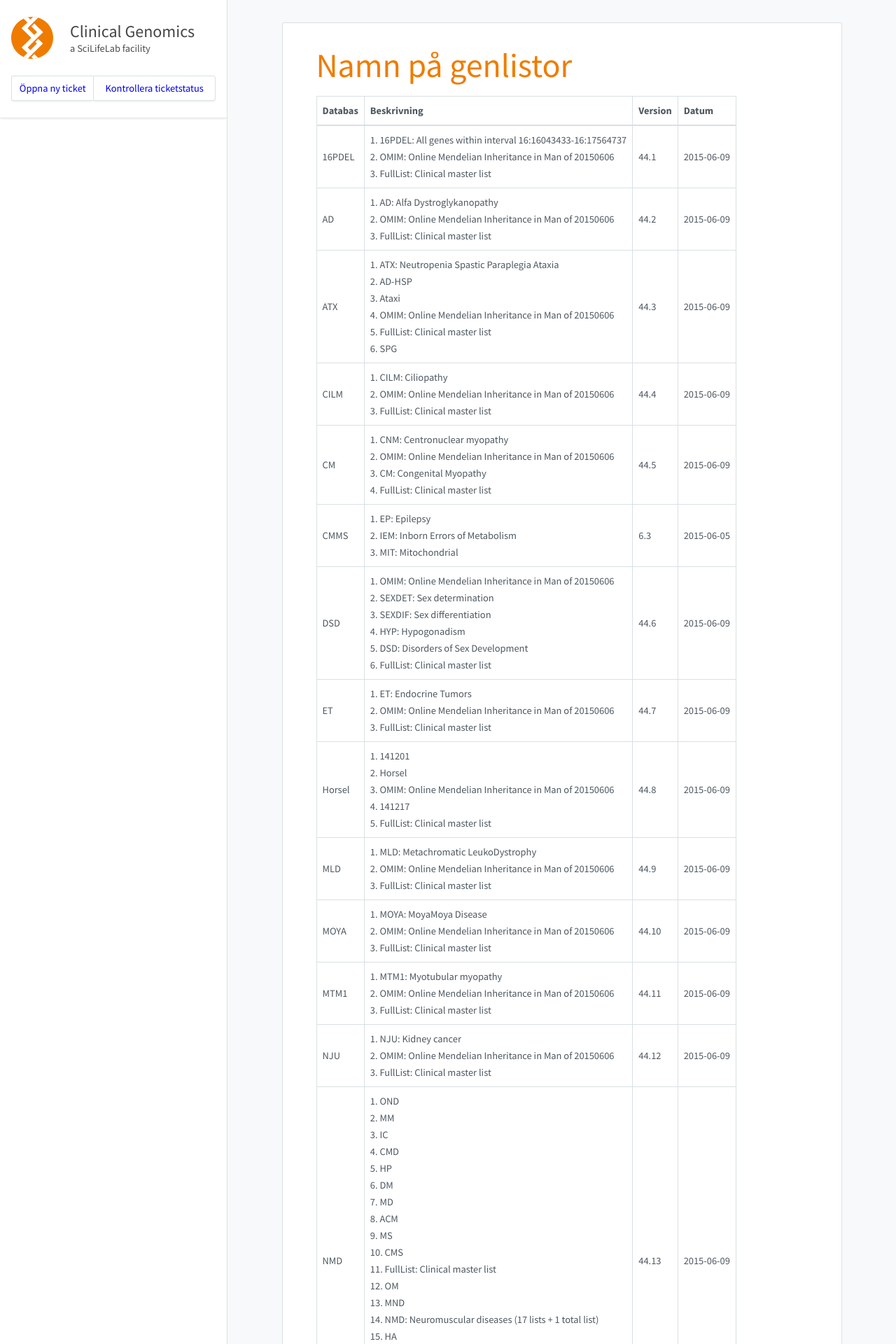
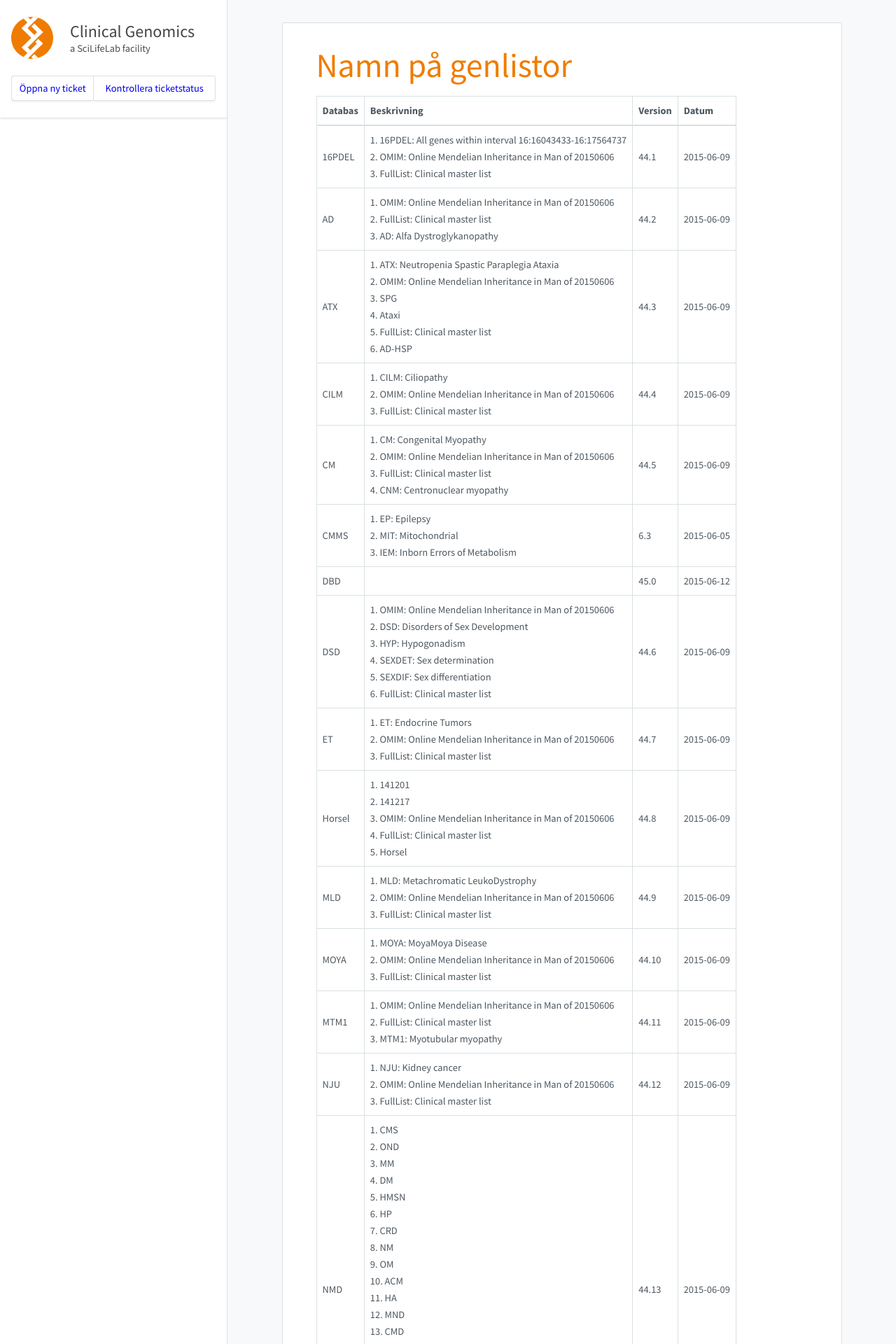
Before and after one commit to Clinical-Genomics/clinical-genomics.github.io, a Jekyll site: the page built from _pages/namnpagenlistor.md, in a window 1280 px wide. Shown: the top 1920 px of the page at 70% size. Built offline with Jekyll 4.4.1, drawn with Linux system fonts in a browser that asks for light colours; nearby versions of some CDN libraries; some of the changed text lies outside the part shown.

Commit message:
Update to cust002-DBD.txt

```diff
--- a/_pages/namnpagenlistor.md
+++ b/_pages/namnpagenlistor.md
@@ -9,19 +9,20 @@ title: Namn på genlistor
 |Databas|Beskrivning|Version|Datum|
 |---|---|---|---|
 |16PDEL|1. 16PDEL: All genes within interval 16:16043433-16:17564737<br />2. OMIM: Online Mendelian Inheritance in Man of 20150606<br />3. FullList: Clinical master list<br />|44.1|2015-06-09|
-|AD|1. AD: Alfa Dystroglykanopathy<br />2. OMIM: Online Mendelian Inheritance in Man of 20150606<br />3. FullList: Clinical master list<br />|44.2|2015-06-09|
-|ATX|1. ATX: Neutropenia Spastic Paraplegia Ataxia<br />2. AD-HSP<br />3. Ataxi<br />4. OMIM: Online Mendelian Inheritance in Man of 20150606<br />5. FullList: Clinical master list<br />6. SPG<br />|44.3|2015-06-09|
+|AD|1. OMIM: Online Mendelian Inheritance in Man of 20150606<br />2. FullList: Clinical master list<br />3. AD: Alfa Dystroglykanopathy<br />|44.2|2015-06-09|
+|ATX|1. ATX: Neutropenia Spastic Paraplegia Ataxia<br />2. OMIM: Online Mendelian Inheritance in Man of 20150606<br />3. SPG<br />4. Ataxi<br />5. FullList: Clinical master list<br />6. AD-HSP<br />|44.3|2015-06-09|
 |CILM|1. CILM: Ciliopathy<br />2. OMIM: Online Mendelian Inheritance in Man of 20150606<br />3. FullList: Clinical master list<br />|44.4|2015-06-09|
-|CM|1. CNM: Centronuclear myopathy<br />2. OMIM: Online Mendelian Inheritance in Man of 20150606<br />3. CM: Congenital Myopathy<br />4. FullList: Clinical master list<br />|44.5|2015-06-09|
-|CMMS|1. EP: Epilepsy<br />2. IEM: Inborn Errors of Metabolism<br />3. MIT: Mitochondrial<br />|6.3|2015-06-05|
-|DSD|1. OMIM: Online Mendelian Inheritance in Man of 20150606<br />2. SEXDET: Sex determination<br />3. SEXDIF: Sex differentiation<br />4. HYP: Hypogonadism<br />5. DSD: Disorders of Sex Development<br />6. FullList: Clinical master list<br />|44.6|2015-06-09|
+|CM|1. CM: Congenital Myopathy<br />2. OMIM: Online Mendelian Inheritance in Man of 20150606<br />3. FullList: Clinical master list<br />4. CNM: Centronuclear myopathy<br />|44.5|2015-06-09|
+|CMMS|1. EP: Epilepsy<br />2. MIT: Mitochondrial<br />3. IEM: Inborn Errors of Metabolism<br />|6.3|2015-06-05|
+|DBD||45.0|2015-06-12|
+|DSD|1. OMIM: Online Mendelian Inheritance in Man of 20150606<br />2. DSD: Disorders of Sex Development<br />3. HYP: Hypogonadism<br />4. SEXDET: Sex determination<br />5. SEXDIF: Sex differentiation<br />6. FullList: Clinical master list<br />|44.6|2015-06-09|
 |ET|1. ET: Endocrine Tumors<br />2. OMIM: Online Mendelian Inheritance in Man of 20150606<br />3. FullList: Clinical master list<br />|44.7|2015-06-09|
-|Horsel|1. 141201<br />2. Horsel<br />3. OMIM: Online Mendelian Inheritance in Man of 20150606<br />4. 141217<br />5. FullList: Clinical master list<br />|44.8|2015-06-09|
+|Horsel|1. 141201<br />2. 141217<br />3. OMIM: Online Mendelian Inheritance in Man of 20150606<br />4. FullList: Clinical master list<br />5. Horsel<br />|44.8|2015-06-09|
 |MLD|1. MLD: Metachromatic LeukoDystrophy<br />2. OMIM: Online Mendelian Inheritance in Man of 20150606<br />3. FullList: Clinical master list<br />|44.9|2015-06-09|
 |MOYA|1. MOYA: MoyaMoya Disease<br />2. OMIM: Online Mendelian Inheritance in Man of 20150606<br />3. FullList: Clinical master list<br />|44.10|2015-06-09|
-|MTM1|1. MTM1: Myotubular myopathy<br />2. OMIM: Online Mendelian Inheritance in Man of 20150606<br />3. FullList: Clinical master list<br />|44.11|2015-06-09|
+|MTM1|1. OMIM: Online Mendelian Inheritance in Man of 20150606<br />2. FullList: Clinical master list<br />3. MTM1: Myotubular myopathy<br />|44.11|2015-06-09|
 |NJU|1. NJU: Kidney cancer<br />2. OMIM: Online Mendelian Inheritance in Man of 20150606<br />3. FullList: Clinical master list<br />|44.12|2015-06-09|
-|NMD|1. OND<br />2. MM<br />3. IC<br />4. CMD<br />5. HP<br />6. DM<br />7. MD<br />8. ACM<br />9. MS<br />10. CMS<br />11. FullList: Clinical master list<br />12. OM<br />13. MND<br />14. NMD: Neuromuscular diseases (17 lists + 1 total list)<br />15. HA<br />16. HMSN<br />17. CRD<br />18. NM<br />19. HCM<br />20. CM: Congenital Myopathy<br />|44.13|2015-06-09|
+|NMD|1. CMS<br />2. OND<br />3. MM<br />4. DM<br />5. HMSN<br />6. HP<br />7. CRD<br />8. NM<br />9. OM<br />10. ACM<br />11. HA<br />12. MND<br />13. CMD<br />14. IC<br />15. CM: Congenital Myopathy<br />16. HCM<br />17. MD<br />18. NMD: Neuromuscular diseases (17 lists + 1 total list)<br />19. FullList: Clinical master list<br />20. MS<br />|44.13|2015-06-09|
 |OMIM|Online Mendelian Inheritance in Man of 20150606|44.14|2015-06-09|
 |ORO|1. ORO: Oro-facial-digital syndrome<br />2. OMIM: Online Mendelian Inheritance in Man of 20150606<br />3. FullList: Clinical master list<br />|44.15|2015-06-09|
 |PAF1|1. PAF1: RNA polymerase II-associated factor<br />2. OMIM: Online Mendelian Inheritance in Man of 20150606<br />3. FullList: Clinical master list<br />|44.16|2015-06-09|
```
